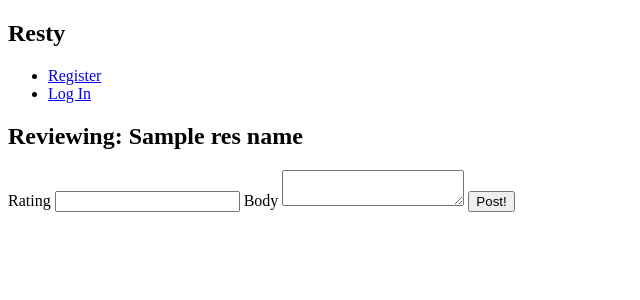
After one commit to MarvinLimpijankit/w4111-proj1, a Flask app: template w4111-proj1/templates/review.html in a window 1280 px wide. The commit adds this page. Shown: the top 300 px of the page, without its empty margins (0-640 px from the left). Run offline with Flask 2, Linux system fonts and the light colour scheme; the template is opened without the code that fills it: most values are stand-ins (such as "Sample title", 1, 10 or a date in 2020); parts of the project's set-up code (start-up, migrations or seed data) failed here and were passed over.

Commit message:
Added review/update review feature

```diff
--- a/w4111-proj1/apl.py
+++ b/w4111-proj1/apl.py
@@ -248,3 +248,57 @@ def unwish(r_id):
             "DELETE FROM wants_to_eat w WHERE w.u_id = %s AND w.r_id = %s",(g.user['u_id'], str(r_id)))
 
     return redirect(url_for('apl.home'))
+
+# <a href="{{ url_for('apl.review', r_id = r['r_id']) }}">Add a Review.</a>
+@bp.route('/<int:r_id>/review', methods=('GET', 'POST'))
+@login_required
+def review(r_id):
+    r_id = str(r_id)
+    res = g.conn.execute("SELECT * FROM restaurants r WHERE r_id = %s", (str(r_id))).fetchone()
+    res_name = res['name']
+
+    if request.method == 'POST':
+        print("POST")
+        #check if review already exists
+        exists_flag = ""
+        exists = g.conn.execute("SELECT * FROM reviews r WHERE r_id = %s AND u_id = %s", (r_id, g.user['u_id'])).fetchone()
+        if exists is not None:
+            exists_flag = True
+        else:
+            exists_flag = False
+
+        #parse html data
+        stars = request.form['s_rating']
+        text_body = request.form['body']
+
+        #checks if there is written text
+        is_written = 'TRUE'
+        if len(text_body) < 1:
+            is_written = 'FALSE'
+            text_body = 'NULL'
+
+
+        #if review already exists then set rev_id then update star_Rating, is_written, textbody
+        if exists_flag:
+            rev_id = exists['rev_id']
+
+            g.conn.execute("UPDATE reviews SET star_rating = %s, is_written = %s, text_body = %s\
+                WHERE rev_id = %s", (int(stars), is_written, text_body, rev_id))
+
+            return redirect(url_for('apl.home'))
+
+        #if not insert a new review in database
+        else:
+            #count number of reviews to use for rev_id
+            rev_count = 0
+            reviews = g.conn.execute("SELECT COUNT(*) as c FROM reviews")
+            for u in reviews:
+                rev_count = u['c']
+
+            g.conn.execute(
+                "INSERT INTO reviews (rev_id, star_rating, is_written, text, created_date, u_id, r_id)\
+                VALUES(%s,%s,%s,%s,NOW(),%s,%s)",(rev_count+1, int(stars), is_written, text_body, g.user['u_id'], r_id ))
+
+            return redirect(url_for('apl.home'))
+
+    return render_template('review.html', user = g.user, r_id = r_id, res_name = res_name)
--- /dev/null
+++ b/w4111-proj1/templates/review.html
@@ -0,0 +1,23 @@
+{% extends 'base.html' %}
+
+{% block header %}
+  <h1>{% block title %}Reviewing: {{res_name}}{% endblock %}</h1>
+{% endblock %}
+
+{% block content %}
+  <form method="post">
+    <label for="s_rating">Rating</label>
+    <input list="s_rating" name="s_rating" required>
+    <datalist id="s_rating">
+        <option value=1>1</option>
+        <option value=2>2</option>
+        <option value=3>3</option>
+        <option value=4>4</option>
+        <option value=5>5</option>
+    </datalist>
+
+    <label for="body">Body</label>
+    <textarea name="body" id="body">{{ request.form['body'] }}</textarea>
+    <input type="submit" value="Post!">
+  </form>
+{% endblock %}
```
Also changed, not shown: w4111-proj1/templates/home.html (+8 -2 lines).
